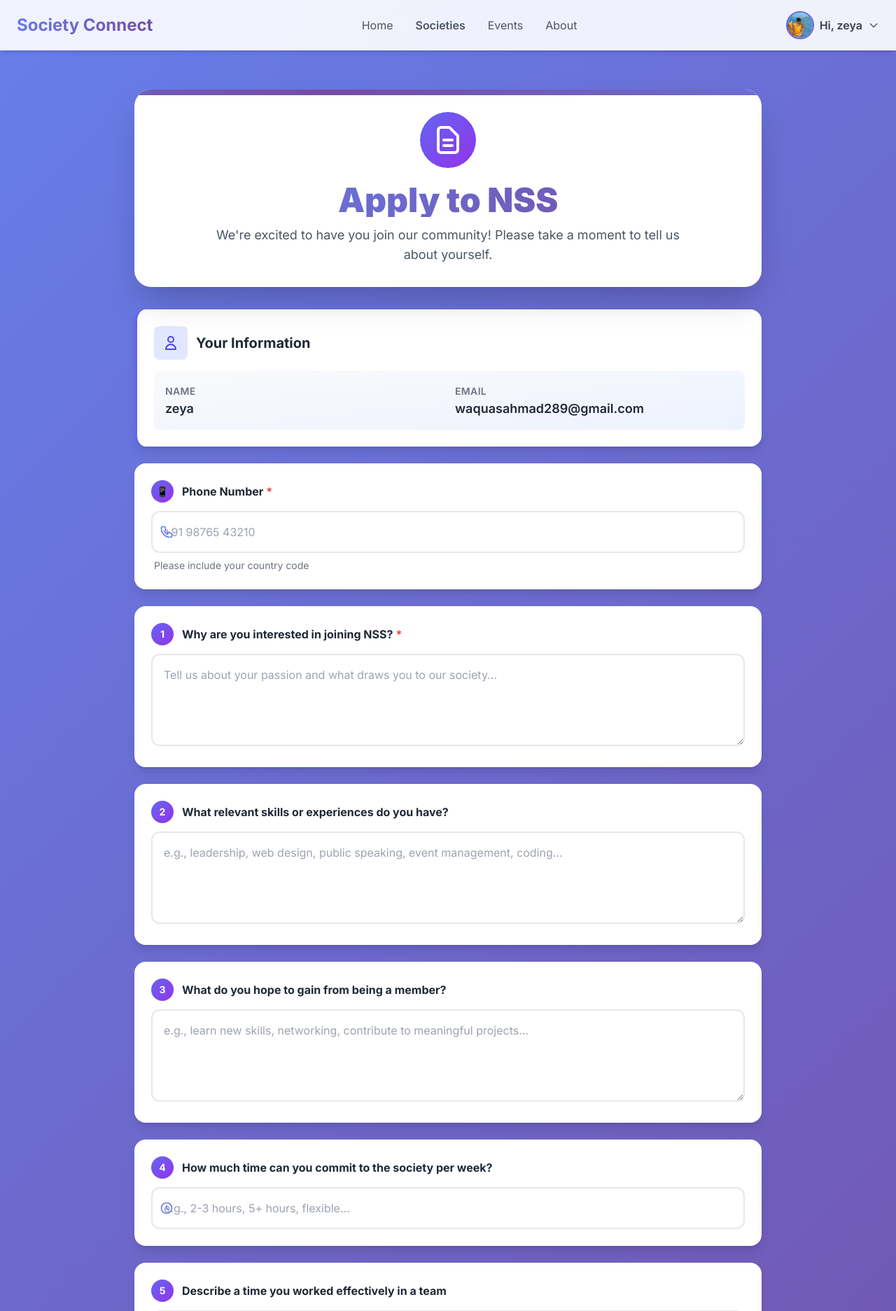
After one commit to Waquas05/Society-Connect, a Django app: page /apply/nss/ in a window 1280 px wide. The commit adds this page. Shown: the top 1873 px of the page at 70% size. Run offline with Django 5.2, Linux system fonts and the light colour scheme; a user stored in the database is signed in; data comes from the database, SQL or seed files in the repository; both versions use the stored data as it was after the commit; some libraries are stand-ins or nearby versions.

Commit message:
made application page

```diff
--- /dev/null
+++ b/app1/templates/app1/application.html
@@ -0,0 +1,347 @@
+<!DOCTYPE html>
+{% load static %}
+<html lang="en" class="scroll-smooth">
+<head>
+    <meta charset="UTF-8">
+    <meta name="viewport" content="width=device-width, initial-scale=1.0">
+    <title>Apply to {{ society.name }} - Society Connect</title>
+    <script src="https://cdn.tailwindcss.com"></script>
+    <link href="https://fonts.googleapis.com/css2?family=Inter:wght@400;500;600;700;800;900&display=swap" rel="stylesheet">
+    <style>
+        body {
+            font-family: 'Inter', sans-serif;
+            background: linear-gradient(135deg, #667eea 0%, #764ba2 100%);
+            min-height: 100vh;
+        }
+
+        .gradient-text {
+            background: linear-gradient(135deg, #667eea 0%, #764ba2 100%);
+            -webkit-background-clip: text;
+            -webkit-text-fill-color: transparent;
+            background-clip: text;
+        }
+
+        .form-input:focus {
+            transform: translateY(-2px);
+            box-shadow: 0 10px 25px rgba(102, 126, 234, 0.2);
+        }
+
+        .animated-gradient {
+            background: linear-gradient(135deg, #667eea 0%, #764ba2 50%, #667eea 100%);
+            background-size: 200% 200%;
+            animation: gradient 3s ease infinite;
+        }
+
+        @keyframes gradient {
+            0% { background-position: 0% 50%; }
+            50% { background-position: 100% 50%; }
+            100% { background-position: 0% 50%; }
+        }
+
+        .card-hover {
+            transition: all 0.3s ease;
+        }
+
+        .card-hover:hover {
+            transform: translateY(-5px);
+            box-shadow: 0 20px 40px rgba(0, 0, 0, 0.1);
+        }
+
+        .input-group {
+            position: relative;
+        }
+
+        .input-icon {
+            position: absolute;
+            left: 12px;
+            top: 50%;
+            transform: translateY(-50%);
+            color: #667eea;
+        }
+
+        .has-icon {
+            padding-left: 40px;
+        }
+    </style>
+</head>
+<body class="text-gray-800">
+
+    <header id="header" class="bg-white/90 backdrop-blur-lg fixed top-0 left-0 right-0 z-50 transition-all duration-300 shadow-md">
+        <div class="container mx-auto px-6 py-4">
+            <div class="flex items-center justify-between">
+                <a href="{% url 'home' %}" class="text-2xl font-bold gradient-text">Society Connect</a>
+
+                <nav class="hidden md:flex items-center space-x-8">
+                    <a href="{% url 'home' %}" class="text-gray-600 hover:text-indigo-600 transition">Home</a>
+                    <a href="{% url 'society_list' %}" class="text-gray-600 hover:text-indigo-600 font-semibold transition">Societies</a>
+                    <a href="{% url 'events_list' %}" class="text-gray-600 hover:text-indigo-600 transition">Events</a>
+                    <a href="{% url 'about' %}" class="text-gray-600 hover:text-indigo-600 transition">About</a>
+                </nav>
+
+                {% if user.is_authenticated %}
+                <div class="relative hidden md:block">
+                    <button id="profile-menu-button" class="flex items-center space-x-2 focus:outline-none">
+                        {% if user.profile.photo %}
+                            <img class="w-10 h-10 rounded-full object-cover border-2 border-indigo-500" src="{{ user.profile.photo.url }}" alt="Your Photo">
+                        {% else %}
+                            <span class="inline-block h-10 w-10 overflow-hidden rounded-full bg-gradient-to-br from-indigo-500 to-purple-600">
+                              <svg class="h-full w-full text-white" fill="currentColor" viewBox="0 0 24 24"><path d="M24 20.993V24H0v-2.996A14.977 14.977 0 0112.004 15c4.904 0 9.26 2.354 11.996 5.993zM16.002 8.999a4 4 0 11-8 0 4 4 0 018 0z" /></svg>
+                            </span>
+                        {% endif %}
+                        <span class="font-semibold text-gray-700">Hi, {{ user.username }}</span>
+                        <svg class="w-4 h-4 text-gray-600" fill="none" stroke="currentColor" viewBox="0 0 24 24"><path stroke-linecap="round" stroke-linejoin="round" stroke-width="2" d="M19 9l-7 7-7-7"></path></svg>
+                    </button>
+                    <div id="profile-menu" class="hidden absolute right-0 mt-2 w-48 bg-white rounded-lg shadow-xl z-20 overflow-hidden">
+                        <a href="{% url 'profile' %}" class="block px-4 py-3 text-sm text-gray-700 hover:bg-gradient-to-r hover:from-indigo-500 hover:to-purple-600 hover:text-white transition">My Profile</a>
+                        <a href="{% url 'logout' %}" class="block px-4 py-3 text-sm text-gray-700 hover:bg-gradient-to-r hover:from-indigo-500 hover:to-purple-600 hover:text-white transition">Logout</a>
+                    </div>
+                </div>
+                {% else %}
+                <a href="{% url 'login' %}"
+                    class="hidden md:inline-block animated-gradient text-white font-semibold px-6 py-2.5 rounded-lg hover:shadow-lg transition">
+                    Login / Register
+                </a>
+                {% endif %}
+
+                <button id="mobile-menu-button" class="md:hidden text-gray-700 focus:outline-none">
+                    <svg class="w-6 h-6" fill="none" stroke="currentColor" viewBox="0 0 24 24" xmlns="http://www.w3.org/2000/svg"><path stroke-linecap="round" stroke-linejoin="round" stroke-width="2" d="M4 6h16M4 12h16m-7 6h7"></path></svg>
+                </button>
+            </div>
+        </div>
+        <div id="mobile-menu" class="hidden md:hidden px-6 pb-4">
+            <a href="{% url 'home' %}" class="block py-2 text-gray-600 hover:text-indigo-600">Home</a>
+            <a href="{% url 'society_list' %}" class="block py-2 text-gray-600 hover:text-indigo-600 font-semibold">Societies</a>
+            <a href="{% url 'events_list' %}" class="block py-2 text-gray-600 hover:text-indigo-600">Events</a>
+            <a href="{% url 'about' %}" class="block py-2 text-gray-600 hover:text-indigo-600">About</a>
+            <hr class="my-2">
+            {% if user.is_authenticated %}
+                <a href="{% url 'profile' %}" class="block py-2 font-semibold text-indigo-600">My Profile</a>
+                <a href="{% url 'logout' %}"
+                    class="block w-full mt-2 bg-red-600 text-white text-center font-semibold px-5 py-2 rounded-lg hover:bg-red-700 shadow">Logout</a>
+            {% else %}
+                <a href="{% url 'login' %}"
+                    class="block w-full mt-2 animated-gradient text-white text-center font-semibold px-5 py-2 rounded-lg shadow">Login / Register</a>
+            {% endif %}
+        </div>
+    </header>
+
+    <main class="pt-32 pb-16 px-4">
+        <div class="max-w-4xl mx-auto">
+
+            <!-- Header Card -->
+            <div class="bg-white rounded-3xl shadow-2xl p-8 mb-8 card-hover text-center relative overflow-hidden">
+                <div class="absolute top-0 left-0 w-full h-2 animated-gradient"></div>
+                <div class="relative z-10">
+                    <div class="inline-block p-4 bg-gradient-to-br from-indigo-500 to-purple-600 rounded-full mb-4">
+                        <svg class="w-12 h-12 text-white" fill="none" stroke="currentColor" viewBox="0 0 24 24">
+                            <path stroke-linecap="round" stroke-linejoin="round" stroke-width="2" d="M9 12h6m-6 4h6m2 5H7a2 2 0 01-2-2V5a2 2 0 012-2h5.586a1 1 0 01.707.293l5.414 5.414a1 1 0 01.293.707V19a2 2 0 01-2 2z"></path>
+                        </svg>
+                    </div>
+                    <h1 class="text-5xl font-black gradient-text mb-3">Apply to {{ society.name }}</h1>
+                    <p class="text-gray-600 text-lg max-w-2xl mx-auto">We're excited to have you join our community! Please take a moment to tell us about yourself.</p>
+                </div>
+            </div>
+
+            <form method="post" action="" class="space-y-6">
+                {% csrf_token %}
+
+                <!-- User Information Card -->
+                <div class="bg-white rounded-2xl shadow-lg p-6 card-hover border-l-4 border-indigo-500">
+                    <div class="flex items-center mb-4">
+                        <div class="p-3 bg-indigo-100 rounded-lg mr-3">
+                            <svg class="w-6 h-6 text-indigo-600" fill="none" stroke="currentColor" viewBox="0 0 24 24">
+                                <path stroke-linecap="round" stroke-linejoin="round" stroke-width="2" d="M16 7a4 4 0 11-8 0 4 4 0 018 0zM12 14a7 7 0 00-7 7h14a7 7 0 00-7-7z"></path>
+                            </svg>
+                        </div>
+                        <h3 class="font-bold text-xl text-gray-800">Your Information</h3>
+                    </div>
+                    <div class="grid md:grid-cols-2 gap-4 bg-gradient-to-br from-gray-50 to-indigo-50 p-4 rounded-lg">
+                        <div>
+                            <span class="text-sm font-semibold text-gray-500 uppercase tracking-wide">Name</span>
+                            <p class="text-lg font-semibold text-gray-800">{{ user.username }}</p>
+                        </div>
+                        <div>
+                            <span class="text-sm font-semibold text-gray-500 uppercase tracking-wide">Email</span>
+                            <p class="text-lg font-semibold text-gray-800">{{ user.email }}</p>
+                        </div>
+                    </div>
+                </div>
+
+                <!-- Phone Number Field -->
+                <div class="bg-white rounded-2xl shadow-lg p-6 card-hover">
+                    <label for="phone" class="flex items-center mb-3 font-bold text-gray-800">
+                        <span class="inline-block w-8 h-8 bg-gradient-to-br from-indigo-500 to-purple-600 text-white rounded-full flex items-center justify-center mr-3 text-sm">📱</span>
+                        Phone Number <span class="text-red-500 ml-1">*</span>
+                    </label>
+                    <div class="input-group">
+                        <svg class="input-icon w-5 h-5" fill="none" stroke="currentColor" viewBox="0 0 24 24">
+                            <path stroke-linecap="round" stroke-linejoin="round" stroke-width="2" d="M3 5a2 2 0 012-2h3.28a1 1 0 01.948.684l1.498 4.493a1 1 0 01-.502 1.21l-2.257 1.13a11.042 11.042 0 005.516 5.516l1.13-2.257a1 1 0 011.21-.502l4.493 1.498a1 1 0 01.684.949V19a2 2 0 01-2 2h-1C9.716 21 3 14.284 3 6V5z"></path>
+                        </svg>
+                        <input type="tel" id="phone" name="phone" required
+                            class="form-input w-full p-4 has-icon border-2 border-gray-200 rounded-xl focus:ring-4 focus:ring-indigo-200 focus:border-indigo-500 transition-all"
+                            placeholder="+91 98765 43210">
+                    </div>
+                    <p class="text-sm text-gray-500 mt-2 ml-1">Please include your country code</p>
+                </div>
+
+                <!-- Question 1 -->
+                <div class="bg-white rounded-2xl shadow-lg p-6 card-hover">
+                    <label for="q1" class="flex items-center mb-3 font-bold text-gray-800">
+                        <span class="inline-block w-8 h-8 bg-gradient-to-br from-indigo-500 to-purple-600 text-white rounded-full flex items-center justify-center mr-3 text-sm">1</span>
+                        Why are you interested in joining {{ society.name }}? <span class="text-red-500 ml-1">*</span>
+                    </label>
+                    <textarea id="q1" name="q1" rows="4" required
+                        class="form-input w-full p-4 border-2 border-gray-200 rounded-xl focus:ring-4 focus:ring-indigo-200 focus:border-indigo-500 transition-all"
+                        placeholder="Tell us about your passion and what draws you to our society..."></textarea>
+                </div>
+
+                <!-- Question 2 -->
+                <div class="bg-white rounded-2xl shadow-lg p-6 card-hover">
+                    <label for="q2" class="flex items-center mb-3 font-bold text-gray-800">
+                        <span class="inline-block w-8 h-8 bg-gradient-to-br from-indigo-500 to-purple-600 text-white rounded-full flex items-center justify-center mr-3 text-sm">2</span>
+                        What relevant skills or experiences do you have?
+                    </label>
+                    <textarea id="q2" name="q2" rows="4"
+                        class="form-input w-full p-4 border-2 border-gray-200 rounded-xl focus:ring-4 focus:ring-indigo-200 focus:border-indigo-500 transition-all"
+                        placeholder="e.g., leadership, web design, public speaking, event management, coding..."></textarea>
+                </div>
+
+                <!-- Question 3 -->
+                <div class="bg-white rounded-2xl shadow-lg p-6 card-hover">
+                    <label for="q3" class="flex items-center mb-3 font-bold text-gray-800">
+                        <span class="inline-block w-8 h-8 bg-gradient-to-br from-indigo-500 to-purple-600 text-white rounded-full flex items-center justify-center mr-3 text-sm">3</span>
+                        What do you hope to gain from being a member?
+                    </label>
+                    <textarea id="q3" name="q3" rows="4"
+                        class="form-input w-full p-4 border-2 border-gray-200 rounded-xl focus:ring-4 focus:ring-indigo-200 focus:border-indigo-500 transition-all"
+                        placeholder="e.g., learn new skills, networking, contribute to meaningful projects..."></textarea>
+                </div>
+
+                <!-- Question 4 -->
+                <div class="bg-white rounded-2xl shadow-lg p-6 card-hover">
+                    <label for="q4" class="flex items-center mb-3 font-bold text-gray-800">
+                        <span class="inline-block w-8 h-8 bg-gradient-to-br from-indigo-500 to-purple-600 text-white rounded-full flex items-center justify-center mr-3 text-sm">4</span>
+                        How much time can you commit to the society per week?
+                    </label>
+                    <div class="input-group">
+                        <svg class="input-icon w-5 h-5" fill="none" stroke="currentColor" viewBox="0 0 24 24">
+                            <path stroke-linecap="round" stroke-linejoin="round" stroke-width="2" d="M12 8v4l3 3m6-3a9 9 0 11-18 0 9 9 0 0118 0z"></path>
+                        </svg>
+                        <input type="text" id="q4" name="q4"
+                            class="form-input w-full p-4 has-icon border-2 border-gray-200 rounded-xl focus:ring-4 focus:ring-indigo-200 focus:border-indigo-500 transition-all"
+                            placeholder="e.g., 2-3 hours, 5+ hours, flexible...">
+                    </div>
+                </div>
+
+                <!-- Question 5 -->
+                <div class="bg-white rounded-2xl shadow-lg p-6 card-hover">
+                    <label for="q5" class="flex items-center mb-3 font-bold text-gray-800">
+                        <span class="inline-block w-8 h-8 bg-gradient-to-br from-indigo-500 to-purple-600 text-white rounded-full flex items-center justify-center mr-3 text-sm">5</span>
+                        Describe a time you worked effectively in a team
+                    </label>
+                    <textarea id="q5" name="q5" rows="4"
+                        class="form-input w-full p-4 border-2 border-gray-200 rounded-xl focus:ring-4 focus:ring-indigo-200 focus:border-indigo-500 transition-all"
+                        placeholder="Briefly describe the situation, your role, and the outcome..."></textarea>
+                </div>
+
+                <!-- Question 6 -->
+                <div class="bg-white rounded-2xl shadow-lg p-6 card-hover">
+                    <label for="q6" class="flex items-center mb-3 font-bold text-gray-800">
+                        <span class="inline-block w-8 h-8 bg-gradient-to-br from-indigo-500 to-purple-600 text-white rounded-full flex items-center justify-center mr-3 text-sm">6</span>
+                        Do you have any new ideas or suggestions for our society?
+                    </label>
+                    <textarea id="q6" name="q6" rows="4"
+                        class="form-input w-full p-4 border-2 border-gray-200 rounded-xl focus:ring-4 focus:ring-indigo-200 focus:border-indigo-500 transition-all"
+                        placeholder="e.g., a new event idea, workshop, collaboration, or innovation..."></textarea>
+                </div>
+
+                <!-- Question 7 -->
+                <div class="bg-white rounded-2xl shadow-lg p-6 card-hover">
+                    <label for="q7" class="flex items-center mb-3 font-bold text-gray-800">
+                        <span class="inline-block w-8 h-8 bg-gradient-to-br from-indigo-500 to-purple-600 text-white rounded-full flex items-center justify-center mr-3 text-sm">7</span>
+                        Where did you hear about us?
+                    </label>
+                    <div class="input-group">
+                        <svg class="input-icon w-5 h-5" fill="none" stroke="currentColor" viewBox="0 0 24 24">
+                            <path stroke-linecap="round" stroke-linejoin="round" stroke-width="2" d="M11 5.882V19.24a1.76 1.76 0 01-3.417.592l-2.147-6.15M18 13a3 3 0 100-6M5.436 13.683A4.001 4.001 0 017 6h1.832c4.1 0 7.625-1.234 9.168-3v14c-1.543-1.766-5.067-3-9.168-3H7a3.988 3.988 0 01-1.564-.317z"></path>
+                        </svg>
+                        <input type="text" id="q7" name="q7"
+                            class="form-input w-full p-4 has-icon border-2 border-gray-200 rounded-xl focus:ring-4 focus:ring-indigo-200 focus:border-indigo-500 transition-all"
+                            placeholder="e.g., social media, a friend, college fest, website...">
+                    </div>
+                </div>
+
+                <!-- Question 8 -->
+                <div class="bg-white rounded-2xl shadow-lg p-6 card-hover">
+                    <label for="q8" class="flex items-center mb-3 font-bold text-gray-800">
+                        <span class="inline-block w-8 h-8 bg-gradient-to-br from-indigo-500 to-purple-600 text-white rounded-full flex items-center justify-center mr-3 text-sm">8</span>
+                        Is there anything else you'd like us to know?
+                    </label>
+                    <textarea id="q8" name="q8" rows="4"
+                        class="form-input w-full p-4 border-2 border-gray-200 rounded-xl focus:ring-4 focus:ring-indigo-200 focus:border-indigo-500 transition-all"
+                        placeholder="Feel free to add any additional information that might help your application..."></textarea>
+                </div>
+
+                <!-- Submit Button -->
+                <div class="text-center pt-6">
+                    <button type="submit" class="animated-gradient text-white px-12 py-5 rounded-xl font-bold text-lg shadow-2xl hover:shadow-3xl transition-all transform hover:scale-105 hover:-translate-y-1 inline-flex items-center space-x-3">
+                        <span>Submit Application</span>
+                        <svg class="w-6 h-6" fill="none" stroke="currentColor" viewBox="0 0 24 24">
+                            <path stroke-linecap="round" stroke-linejoin="round" stroke-width="2" d="M13 7l5 5m0 0l-5 5m5-5H6"></path>
+                        </svg>
+                    </button>
+                    <p class="text-gray-500 mt-4 text-sm">We'll review your application and get back to you soon!</p>
+                </div>
+            </form>
+        </div>
+    </main>
+
+    <footer class="bg-gray-900 text-white py-8 text-center mt-16">
+        <div class="max-w-4xl mx-auto px-4">
+            <p class="text-gray-300">&copy; 2025 Society Connect. All Rights Reserved.</p>
+            <p class="text-gray-400 text-sm mt-2">Building Communities, Creating Connections</p>
+        </div>
+    </footer>
+
+    <script>
+        const header = document.getElementById('header');
+        window.addEventListener('scroll', () => {
+            if (window.scrollY > 10) {
+                header.classList.add('shadow-xl');
+            } else {
+                header.classList.remove('shadow-xl');
+            }
+        });
+
+        const mobileMenuButton = document.getElementById('mobile-menu-button');
+        const mobileMenu = document.getElementById('mobile-menu');
+        mobileMenuButton.addEventListener('click', () => {
+            mobileMenu.classList.toggle('hidden');
+        });
+
+        const profileMenuButton = document.getElementById('profile-menu-button');
+        const profileMenu = document.getElementById('profile-menu');
+        if (profileMenuButton) {
+            profileMenuButton.addEventListener('click', () => {
+                profileMenu.classList.toggle('hidden');
+            });
+            window.addEventListener('click', (event) => {
+                if (!profileMenuButton.contains(event.target) && !profileMenu.contains(event.target)) {
+                    profileMenu.classList.add('hidden');
+                }
+            });
+        }
+
+        // Add smooth animation on form inputs
+        const inputs = document.querySelectorAll('.form-input');
+        inputs.forEach(input => {
+            input.addEventListener('focus', function() {
+                this.parentElement.classList.add('scale-102');
+            });
+            input.addEventListener('blur', function() {
+                this.parentElement.classList.remove('scale-102');
+            });
+        });
+    </script>
+</body>
+</html>
--- a/app1/templates/app1/desktop.ini
+++ b/app1/templates/app1/desktop.ini
@@ -3,3 +3,4 @@ events.html=@events,0
 about.html=@about,0
 techathon.html=@techathon,0
 profile.html=@profile,0
+application.html=@application,0
--- a/app1/urls.py
+++ b/app1/urls.py
@@ -13,5 +13,6 @@ urlpatterns = [
     path("events/", views.events_list, name="events_list"),
     path("about/", views.about_view, name="about"),
     path("societies/<slug:slug>/", views.society_detail, name="society_detail"),
-    path("profile/", views.profile_view, name="profile")
+    path("profile/", views.profile_view, name="profile"),
+    path("apply/<slug:slug>/", views.apply_page, name="apply"),
 ]
--- a/app1/views.py
+++ b/app1/views.py
@@ -79,3 +79,8 @@ def profile_view(request):
         return redirect("home")
 
     return render(request, "app1/profile.html", {"profile": profile, "societies": societies})
+
+@login_required(login_url='/login/')
+def apply_page(request, slug):
+    society = Society.objects.get(slug=slug)
+    return render(request, "app1/application.html", {"society": society})
--- a/society/settings.py
+++ b/society/settings.py
@@ -136,7 +136,6 @@ LOGOUT_REDIRECT_URL = '/login/'
 
 
 #AI chatbot
-
 from dotenv import load_dotenv
 load_dotenv()
 
```
Also changed, not shown: app1/templates/app1/society_detail.html (+11 -10 lines), templates/home.html (+6 -2 lines), db.sqlite3.
